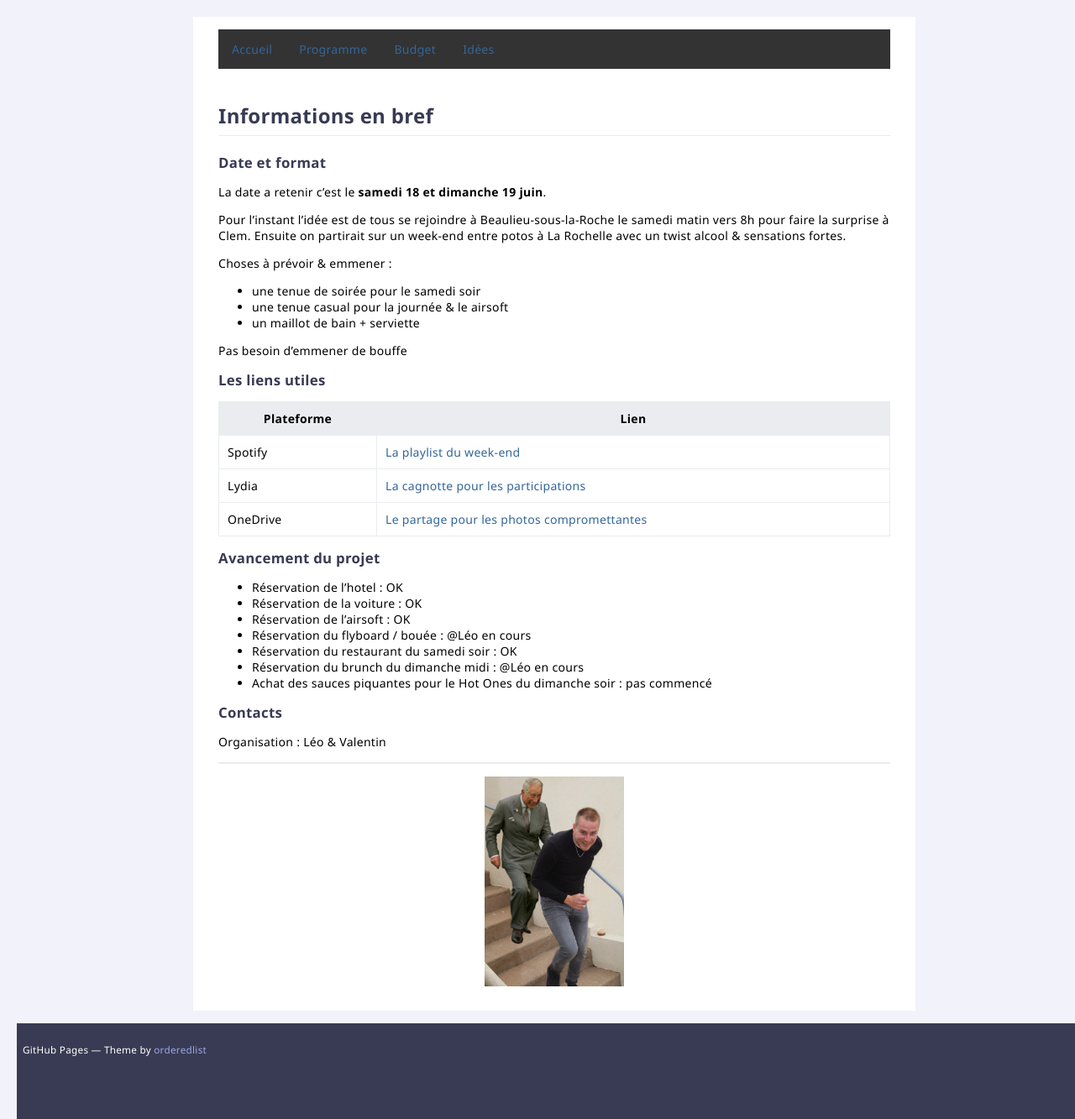
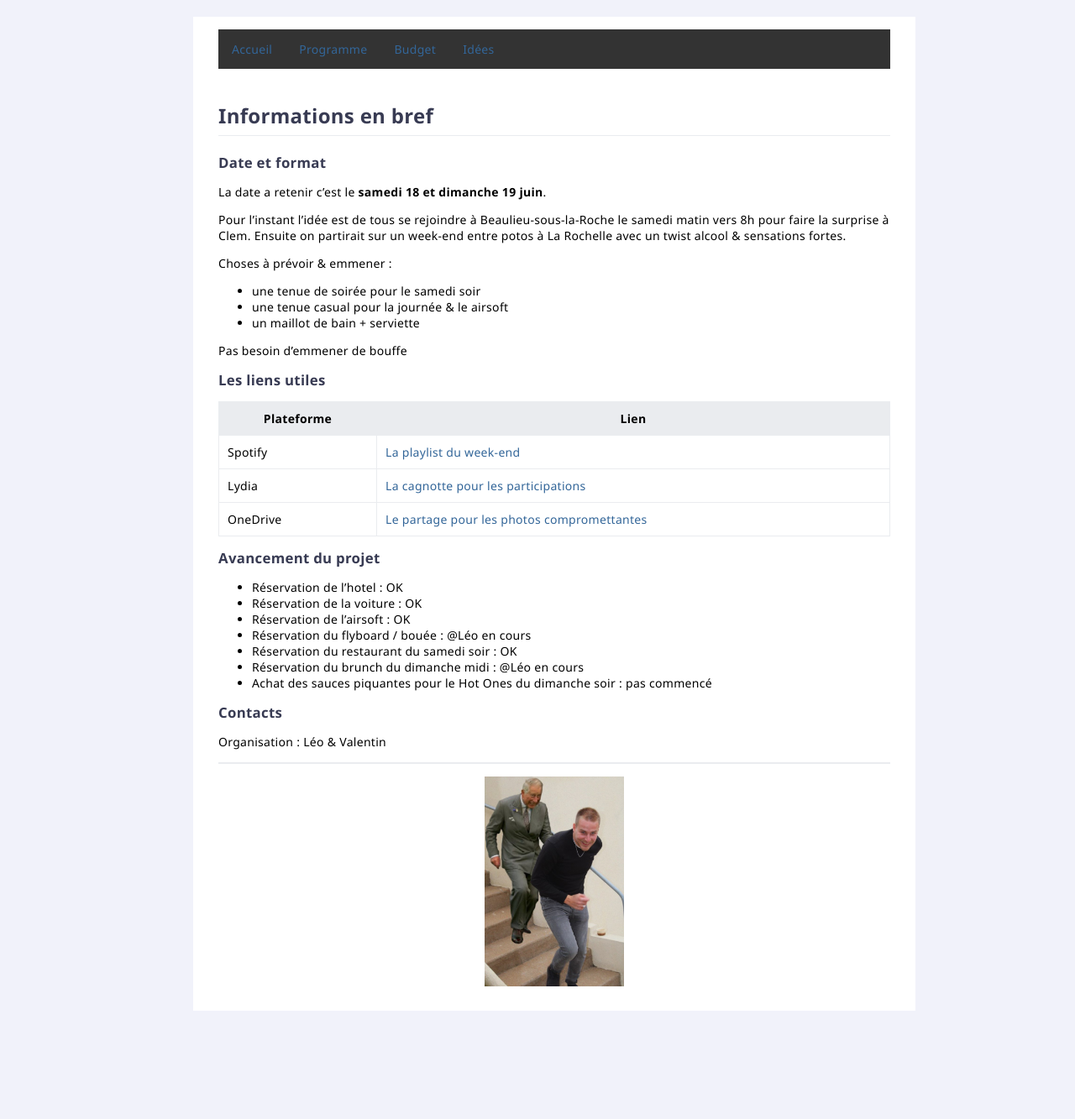
Before and after one commit to leobouard/leobouard.github.io, a Jekyll site: the page built from evg/index.md, in a window 1280 px wide. Shown: the whole page at 84% size. Built offline with Jekyll 4.4.1, drawn with Linux system fonts in a browser that asks for light colours; our own code applies the rules of GitHub Pages for plain Markdown files; after the commit the page ends 1204 px from its top, so only the background shows below that.

Commit message:
Update evg.html

```diff
--- a/_layouts/evg.html
+++ b/_layouts/evg.html
@@ -77,20 +77,5 @@ MathJax.Hub.Config({
         {{ content }}
 
       </section>
-      <footer>
-        <p><small>GitHub Pages &mdash; Theme by <a href="https://github.com/orderedlist">orderedlist</a></small></p>
-      </footer>
-    </div>
-    <script src="{{ "/assets/js/scale.fix.js" | relative_url }}"></script>
-    {% if site.google_analytics %}
-    <script>
-      (function(i,s,o,g,r,a,m){i['GoogleAnalyticsObject']=r;i[r]=i[r]||function(){
-      (i[r].q=i[r].q||[]).push(arguments)},i[r].l=1*new Date();a=s.createElement(o),
-      m=s.getElementsByTagName(o)[0];a.async=1;a.src=g;m.parentNode.insertBefore(a,m)
-      })(window,document,'script','https://www.google-analytics.com/analytics.js','ga');
-      ga('create', '{{ site.google_analytics }}', 'auto');
-      ga('send', 'pageview');
-    </script>
-    {% endif %}
   </body>
 </html>
```
